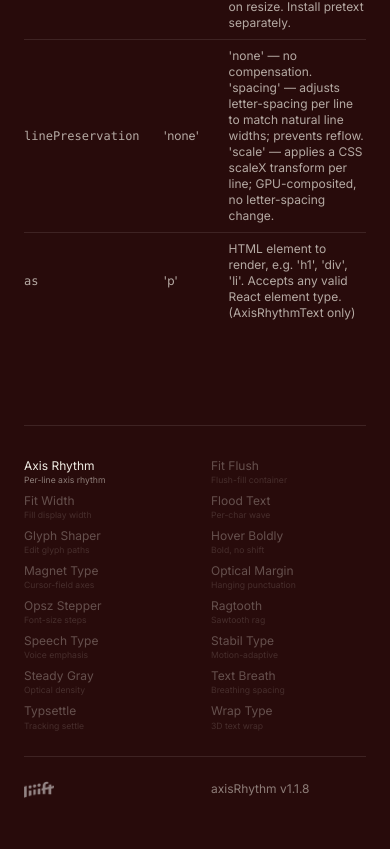
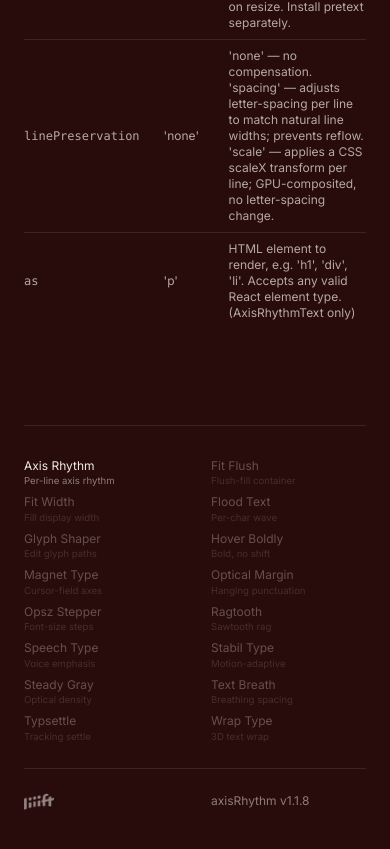
Before and after one commit to Liiift-Studio/AxisRhythm, a Next.js app in the folder site/: page / in a window 390 px wide. Shown: the part 3498-4347 px from the top of the page. Built offline with nearby package versions, Linux system fonts and the light colour scheme.

Commit message:
Sync shared site-kit files

```diff
--- a/site/src/components/ToolDirectory.tsx
+++ b/site/src/components/ToolDirectory.tsx
@@ -28,7 +28,7 @@
 					<>
 						<span>{tool.name}</span>
 						<span className="hidden sm:block" style={{ fontSize: '0.72em', opacity: 0.5, marginTop: '0.18em' }}>{tool.desc}</span>
-						<span className="sm:hidden" style={{ fontSize: '0.72em', opacity: 0.5, marginTop: '0.18em' }}>{tool.short}</span>
+						<span className="sm:hidden" style={{ fontSize: '0.8em', opacity: 0.5, marginTop: '0.18em' }}>{tool.short}</span>
 					</>
 				)
 				return tool.id === current ? (
```
